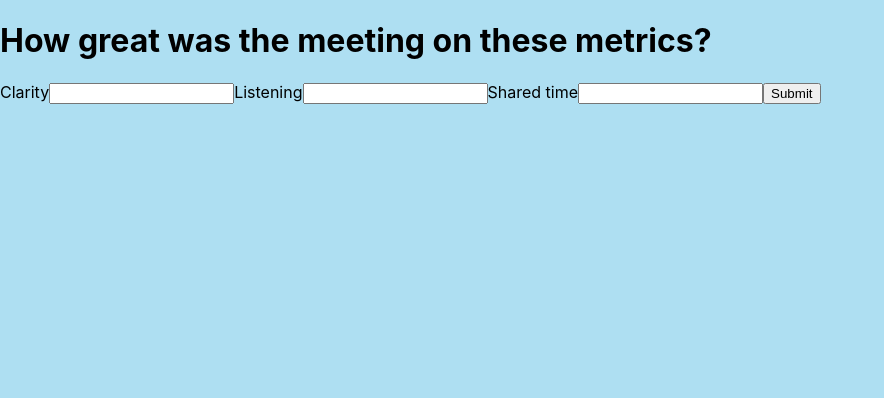
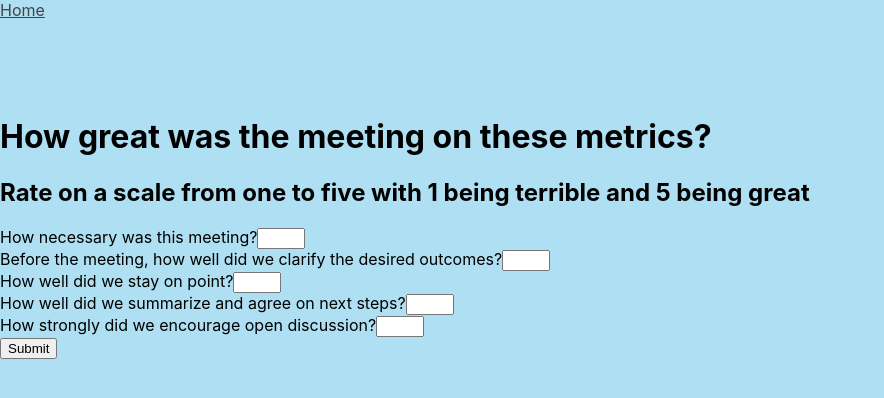
Before and after one commit to elireiner/meeting-app, a React (Create React App) app: page /assess/1 in a window 1280 px wide. Shown: the top 398 px of the page, without its empty margins (0-884 px from the left). Built offline with nearby package versions, Linux system fonts and the light colour scheme; no server answers.

Commit message:
Add form functionality

```diff
--- a/src/components/Assess/Assess.js
+++ b/src/components/Assess/Assess.js
@@ -1,25 +1,172 @@
 import React from 'react';
+import AssessmentsApiService from '../../services/assessments-api-service';
+import Nav from '../Nav/Nav';
+import uuid from "uuid";
 
 export default class Assess extends React.Component {
+    constructor(props) {
+        super(props);
+        this.state = {
+            one: '',
+            two: '',
+            three: '',
+            four: '',
+            five: '',
+        }
+    };
 
+    setStateAsync(state) {
+        return new Promise((resolve) => {
+            this.setState(state, resolve);
+        });
+    }
+
+    handleFormChange = async (event) => {
+        const target = event.target;
+
+        /* if (target.name === 'onlineMedium' || target.name === 'inPerson') {
+             if (event.target.checked && !this.state[target.name]) {
+                 this.setState({
+                     [target.name]: true,
+                 });
+             }
+             else if (event.target.checked && this.state[target.name]) {
+                 this.setState({
+                     [target.name]: false,
+                 });
+             }
+
+         }*/
+
+        //else {
+        const value = target.value;
+        const name = target.name;
+
+        /* if (name === 'tutorSubjects') {
+             let subjects = [];
+             subjects.push(value);
+             this.setState({
+                 subjects
+             });
+         }*/
+
+        await this.setStateAsync({
+            [name]: value
+        })
+        //  }
+    }
+
+    organizeData = () => {
+        const user_id = 1;
+        const meeting_id = 1
+
+        return Object.values(this.state).map((value, i) => {
+            i = i + 1
+            let _id = uuid.v4()
+            return {
+                _id: _id,
+                metric_id: i,
+                metric_value: value,
+                user_id: user_id,
+                meeting_id: meeting_id
+            }
+        })
+
+    }
+
+    handleSubmit = e => {
+        e.preventDefault();
+        const assessments = this.organizeData()
+        assessments.map(assessment => {
+           return AssessmentsApiService.postAssessment(assessment)
+        })
+    };
     render() {
         return (
             <>
+                <Nav />
                 <h1>How great was the meeting on these metrics?</h1>
-                <form>
-                    <label>
-                        Clarity
-                    <input type="number" />
-                    </label>
-                    <label>
-                        Listening
-                    <input type="number" />
-                    </label>
-                    <label>
-                        Shared time
-                    <input type="number" />
-                    </label>
-                    <input type="submit" />
+                <h2>Rate on a scale from one to five with 1 being terrible and 5 being great</h2>
+                <form
+                    onSubmit={this.handleSubmit}
+                >
+                    <div>
+                        <label className="create-assessment-label" htmlFor="one">
+                            How necessary was this meeting?
+                            <input
+                                className="create-assessment-input"
+                                type="number"
+                                name="one"
+                                min="1"
+                                max="5"
+                                required
+                                value={this.state.one}
+                                onChange={this.handleFormChange} />
+                        </label>
+                    </div>
+                    <div>
+
+                        <label className="create-assessment-label" htmlFor="two">
+                            Before the meeting, how well did we clarify the desired outcomes?
+                            <input
+                                className="create-assessment-input"
+                                type="number"
+                                name="two"
+                                min="1"
+                                max="5"
+                                required
+                                value={this.state.two}
+                                onChange={this.handleFormChange} />
+                        </label>
+                    </div>
+                    <div>
+                        <label className="create-assessment-label" htmlFor="three" >
+                            How well did we stay on point?
+                            <input
+                                className="create-assessment-input"
+                                type="number"
+                                name="three"
+                                min="1"
+                                max="5"
+                                required
+                                value={this.state.three}
+                                onChange={this.handleFormChange} />
+                        </label>
+                    </div>
+                    <div>
+
+                        <label className="create-assessment-label" htmlFor="four">
+                            How well did we summarize and agree on next steps?
+                            <input
+                                className="create-assessment-input"
+                                type="number"
+                                name="four"
+                                min="1"
+                                max="5"
+                                required
+                                value={this.state.four}
+                                onChange={this.handleFormChange} />
+                        </label>
+                    </div>
+                    <div>
+
+                        <label className="create-assessment-label" htmlFor="five">
+                            How strongly did we encourage open discussion?
+                            <input
+                                className="create-assessment-input"
+                                type="number"
+                                name="five"
+                                min="1"
+                                max="5"
+                                required
+                                value={this.state.five}
+                                onChange={this.handleFormChange} />
+                        </label>
+                    </div>
+                    <div>
+                        <input type="submit" />
+                    </div>
+
                 </form>
 
             </>
```
